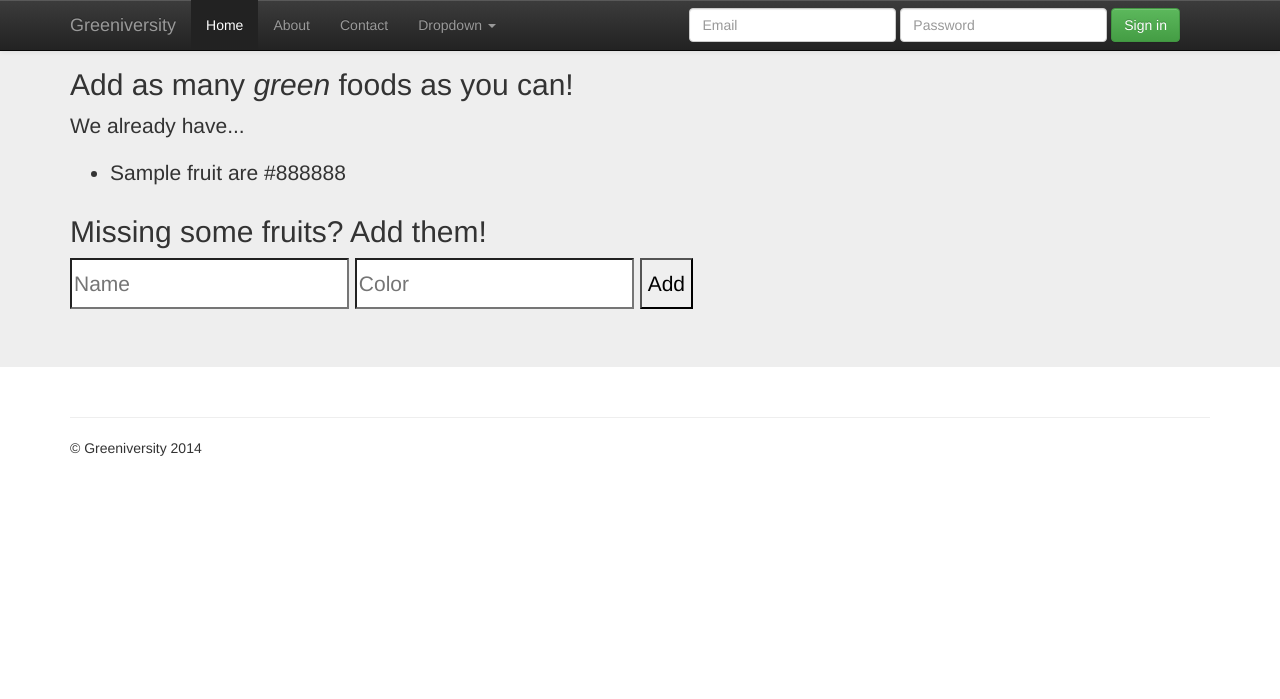
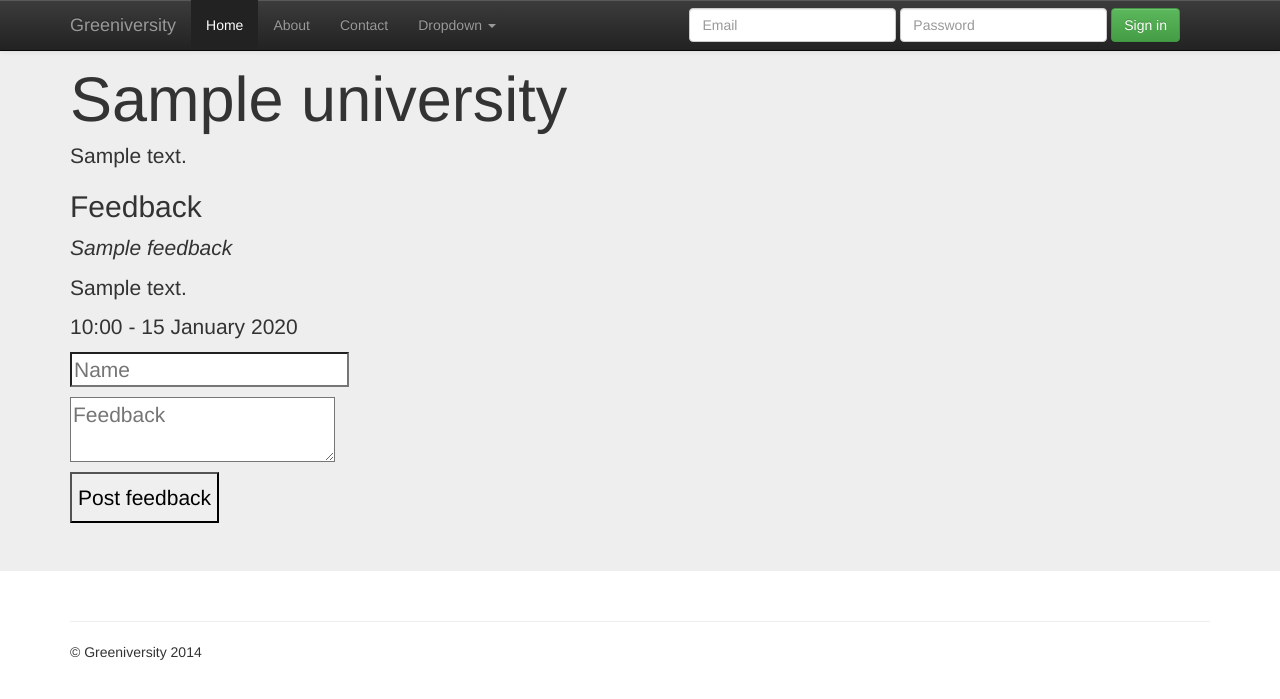
Before and after one commit to jelmr/Greeniversities, a Flask app: page / in a window 1280 px wide. Shown: the top 699 px of the page. Run offline with Flask 2, Linux system fonts and the light colour scheme; tables that the repository leaves empty hold one stand-in row (values such as "Sample post"); style sheets or scripts are compiled from the project's sources; some libraries are stand-ins or nearby versions.

Commit message:
Begin feedback / backend

```diff
--- a/app/__init__.py
+++ b/app/__init__.py
@@ -1,8 +1,10 @@
 from flask import Flask
 from flask.ext.sqlalchemy import SQLAlchemy
+from flask.ext.lesscss import lesscss
 
 app = Flask(__name__)
 app.config.from_object('config')
 db = SQLAlchemy(app)
+lesscss(app)
 
 from app import views, models
--- a/app/forms.py
+++ b/app/forms.py
@@ -1,7 +1,12 @@
 from flask.ext.wtf import Form
-from wtforms import TextField
+from wtforms import TextField, TextAreaField
 from wtforms.validators import Required
 
 class LoginForm(Form):
     name = TextField('name', validators = [Required()])
     color = TextField('color', validators = [Required()])
+
+
+class SubmitFeedbackForm(Form):
+    name = TextField('name', validators = [Required()])
+    feedback = TextAreaField('name', validators = [Required()])
--- a/app/static/css/style.css
+++ /dev/null
@@ -1,4 +0,0 @@
-
-/*body{*/
-	/*background: #bff;*/
-/*}*/
--- /dev/null
+++ b/app/static/css/style.less
@@ -0,0 +1,3 @@
+//body {
+//  background: #bff;
+//}
--- a/app/templates/index.html
+++ b/app/templates/index.html
@@ -1,26 +1,28 @@
 {% extends "base.html" %}
-{% block title %}Index - Greeniversity{% endblock %}
+{% block title %}{{title}} - Greeniversity{% endblock %}
 
 {% block maincontent %}
-<h2>Add as many <em>green</em> foods as you can!</h2>
-<p>We already have...</p>
-
-<ul>
-	{% for f in fruit %}
-	<li>{{f.name}} are {{f.color}}</li>
-	{% endfor %}
-</ul>
-
-<h2>Missing some fruits? Add them!</h2>
-<form action="" method="post" name="login">
-	<p>{{form.hidden_tag()}}</p>
-	{{form.name(size=20, placeholder="Name")}}
-	{{form.color(size=20, placeholder="Color")}}
-	<input type="submit" value="Add">
-	</p>
-</form>
 
 
+<h1>{{ university.name }}</h1>
+<p>{{ university.description }}</p>
+
+<h2>Feedback</h2>
+
+{% for post in university.feedback %}
+
+		<p><em>{{ post.name }}</em></p>
+		<p>{{ post.body }}</p>
+		<p>{{ post.timestamp.strftime("%H:%M - %d %B %Y")}}</p>
+
+{% endfor %}
+
+<form action="" method="POST">
+	<p>{{form.name(size=20, placeholder="Name")}}</p>
+	<p>{{form.feedback(placeholder="Feedback")}}</p>
+	<input type="submit" value="Post feedback">
+
+</form>
 
 {{ super() }} <!-- Add flash messages -->
 {% endblock %}
--- a/app/views.py
+++ b/app/views.py
@@ -1,25 +1,23 @@
-from flask import render_template, flash, redirect
-from app import app, db, models
-from forms import LoginForm
+from flask import render_template
+
+from app import app, models
+from app.forms import SubmitFeedbackForm
 
 
-@app.route('/')
-@app.route('/index', methods=['GET', 'POST'])
-def index():
-
-    fruit = models.Fruit.query.all()
-
-    form = LoginForm()
-
-    if form.validate_on_submit():
-        u = models.Fruit(name=form.name.data, color=form.color.data)
-        db.session.add(u)
-        db.session.commit()
-        return redirect('/index')
-
-    return render_template("index.html", title='Home',  fruit=fruit, form=form)
+@app.route('/', methods=['GET'])
+@app.route('/university/<int:university_id>', methods=['GET'])
+def index(university_id=1):
+    university = models.University.query.get(university_id)
+    feedback_form = SubmitFeedbackForm()
+    return render_template("index.html", title='Home', university=university, form=feedback_form)
 
 
-@app.route('/css/style.css')
-def style():
-    return
+@app.route('/', methods=['POST'])
+@app.route('/university/<int:university_id>', methods=['POST'])
+def index_post():
+    pass
+
+
+@app.route('/admin', methods=['GET'])
+def admin():
+    pass
```
Also changed, not shown: app/models.py (+29 -13 lines), app/templates/base.html (+3 -6 lines).
